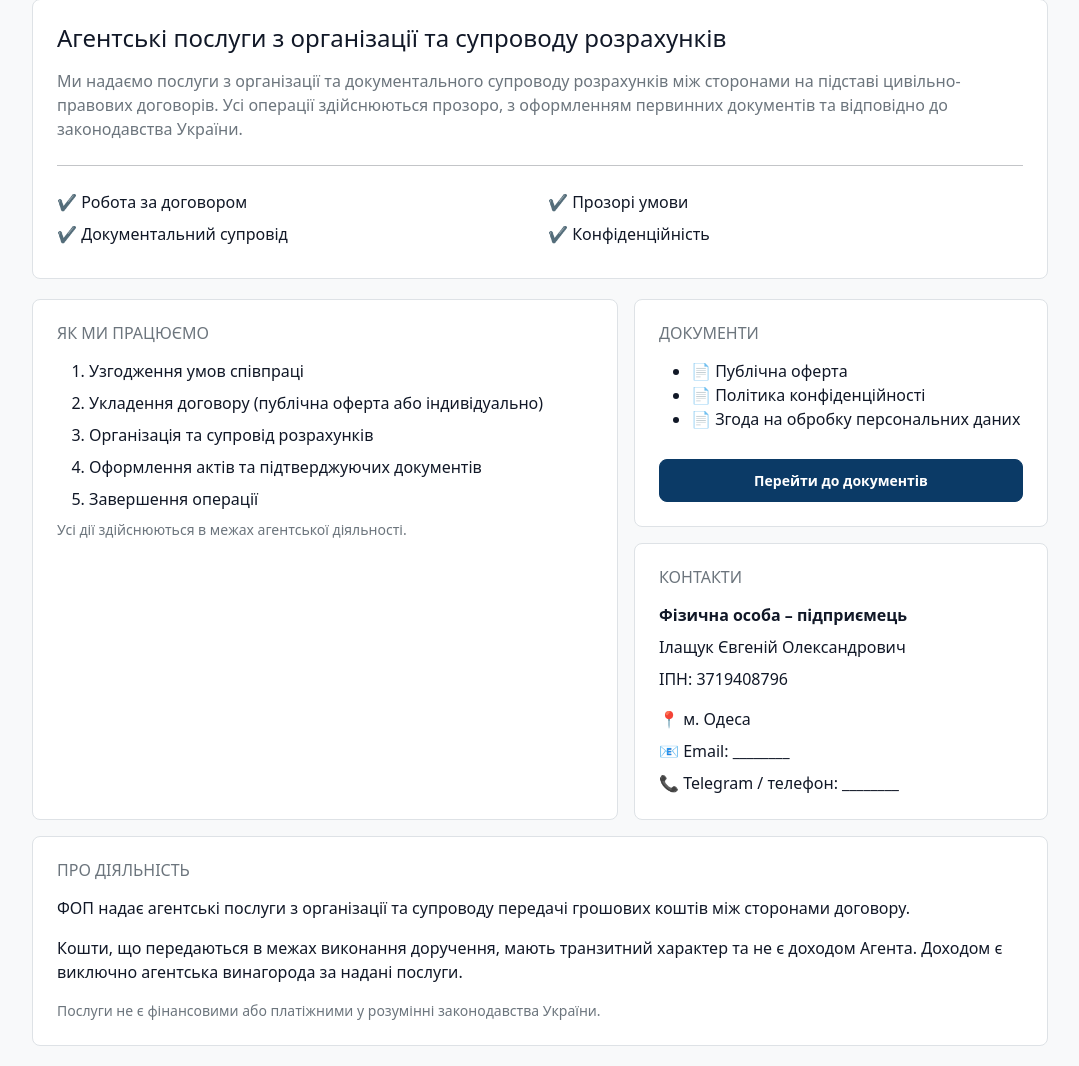
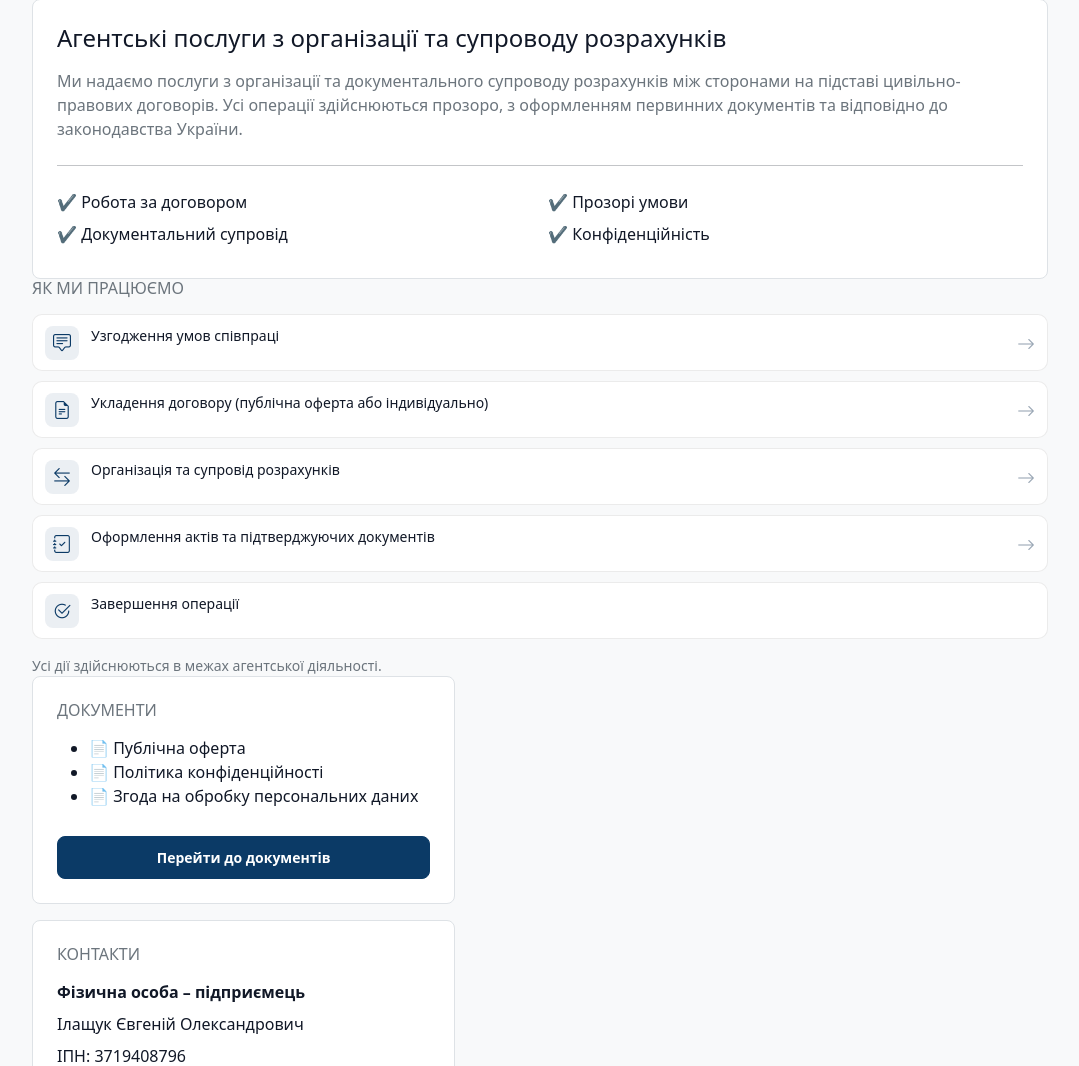
Before and after one commit to pikaOpika/agency, a Django app: page / in a window 1280 px wide. Shown: the part 82-1148 px from the top of the page, without its empty margins (100-1179 px from the left). Run offline with Django 5.2, Linux system fonts and the light colour scheme; parts of the project's set-up code (start-up, migrations or seed data) failed here and were passed over.

Commit message:
updated bootstrap

```diff
--- a/static/css/styles.css
+++ b/static/css/styles.css
@@ -155,3 +155,78 @@ body{
 .navbar-brand { letter-spacing: .2px; }
 .btn-primary { background-color: #0b3a66; border-color: #0b3a66; }
 .btn-primary:hover { background-color: #114b84; border-color: #114b84; }
+
+/* ===== Процесс (деловой stepper) ===== */
+.process{
+  display:flex;
+  flex-direction:column;
+  gap:10px;
+}
+
+.process__item{
+  display:flex;
+  align-items:flex-start;
+  gap:12px;
+  padding:10px 12px;
+  border:1px solid rgba(0,0,0,.08);
+  border-radius:10px;
+  background:#fff;
+  transition: transform .15s ease, box-shadow .15s ease, border-color .15s ease;
+}
+
+.process__icon{
+  width:34px;
+  height:34px;
+  border-radius:8px;
+  background: rgba(11,58,102,.08); /* мягкий синий */
+  color:#0b3a66;
+  display:flex;
+  align-items:center;
+  justify-content:center;
+  flex: 0 0 34px;
+  margin-top:1px;
+}
+
+.process__icon i{
+  font-size:18px;
+  line-height:1;
+}
+
+.process__text{
+  flex:1;
+  font-size:14px;
+  line-height:1.5;
+  color:#111827;
+}
+
+.process__arrow{
+  color:#9aa7b5;
+  padding-top:6px;
+  flex: 0 0 auto;
+}
+
+.process__arrow i{
+  font-size:18px;
+}
+
+.process__item:hover{
+  transform: translateY(-1px);
+  box-shadow: 0 6px 18px rgba(17,24,39,.08);
+  border-color: rgba(11,58,102,.22);
+}
+
+/* Небольшая анимация "появления" — если пользователь предпочитает */
+@media (prefers-reduced-motion: no-preference){
+  .process__item{
+    animation: fadeUp .35s ease both;
+  }
+  .process__item:nth-child(2){ animation-delay: .05s; }
+  .process__item:nth-child(3){ animation-delay: .10s; }
+  .process__item:nth-child(4){ animation-delay: .15s; }
+  .process__item:nth-child(5){ animation-delay: .20s; }
+
+  @keyframes fadeUp{
+    from{ opacity:0; transform: translateY(6px); }
+    to{ opacity:1; transform: translateY(0); }
+  }
+}
--- a/templates/base.html
+++ b/templates/base.html
@@ -13,6 +13,9 @@
 
   <!-- Твои маленькие правки -->
   <link rel="stylesheet" href="{% static 'css/styles.css' %}">
+
+  <link rel="stylesheet" href="https://cdn.jsdelivr.net/npm/bootstrap-icons@1.11.3/font/bootstrap-icons.min.css">
+
 </head>
 <body class="bg-light">
 
--- a/templates/pages/home.html
+++ b/templates/pages/home.html
@@ -26,20 +26,42 @@
   </div>
 </section>
 
-<div class="row g-3 mt-1">
-  <div class="col-lg-7">
-    <section class="bg-white border rounded-3 p-4 h-100">
-      <h2 class="h6 text-uppercase text-secondary mb-3">Як ми працюємо</h2>
-      <ol class="mb-2">
-        <li class="mb-2">Узгодження умов співпраці</li>
-        <li class="mb-2">Укладення договору (публічна оферта або індивідуально)</li>
-        <li class="mb-2">Організація та супровід розрахунків</li>
-        <li class="mb-2">Оформлення актів та підтверджуючих документів</li>
-        <li class="mb-2">Завершення операції</li>
-      </ol>
-      <div class="small text-secondary">Усі дії здійснюються в межах агентської діяльності.</div>
-    </section>
+<h2 class="h6 text-uppercase text-secondary mb-3">Як ми працюємо</h2>
+
+<div class="process">
+  <div class="process__item">
+    <div class="process__icon"><i class="bi bi-chat-square-text"></i></div>
+    <div class="process__text">Узгодження умов співпраці</div>
+    <div class="process__arrow d-none d-md-flex"><i class="bi bi-arrow-right"></i></div>
   </div>
+
+  <div class="process__item">
+    <div class="process__icon"><i class="bi bi-file-earmark-text"></i></div>
+    <div class="process__text">Укладення договору (публічна оферта або індивідуально)</div>
+    <div class="process__arrow d-none d-md-flex"><i class="bi bi-arrow-right"></i></div>
+  </div>
+
+  <div class="process__item">
+    <div class="process__icon"><i class="bi bi-arrow-left-right"></i></div>
+    <div class="process__text">Організація та супровід розрахунків</div>
+    <div class="process__arrow d-none d-md-flex"><i class="bi bi-arrow-right"></i></div>
+  </div>
+
+  <div class="process__item">
+    <div class="process__icon"><i class="bi bi-journal-check"></i></div>
+    <div class="process__text">Оформлення актів та підтверджуючих документів</div>
+    <div class="process__arrow d-none d-md-flex"><i class="bi bi-arrow-right"></i></div>
+  </div>
+
+  <div class="process__item">
+    <div class="process__icon"><i class="bi bi-check2-circle"></i></div>
+    <div class="process__text">Завершення операції</div>
+    <div class="process__arrow d-none d-md-flex opacity-0"><i class="bi bi-arrow-right"></i></div>
+  </div>
+</div>
+
+<div class="small text-secondary mt-3">Усі дії здійснюються в межах агентської діяльності.</div>
+
 
   <div class="col-lg-5">
     <section class="bg-white border rounded-3 p-4">
```
